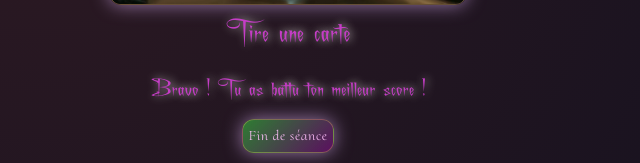
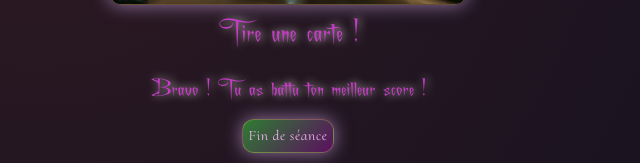
Before and after one commit to Theufyr/xo-ghl_c09, a website: page index.html in a window 1280 px wide. Shown: the part 349-512 px from the top of the page, 352-992 px from the left. Drawn offline with Linux system fonts and the light colour scheme; a web font is replaced by a local one.

Commit message:
update index.html

```diff
--- a/index.html
+++ b/index.html
@@ -31,7 +31,7 @@
         <h1>Divine <span class="medium">Quizz</span></h1>
         <div id="draw_diviner">
           <img id="diviner" class="border_light" src="./src/assets/images/diviner.jpg" alt="La divinatrice à l'oeuvre" />
-          <h2 id="draw_invite">Tire une carte</h2>
+          <h2 id="draw_invite">Tire une carte !</h2>
           <h3 id="congrats">Bravo ! Tu as battu ton meilleur score !</h3>
           <button id="validation" class="ok">Fin de séance</button>
           <div id="deck"></div>
```
